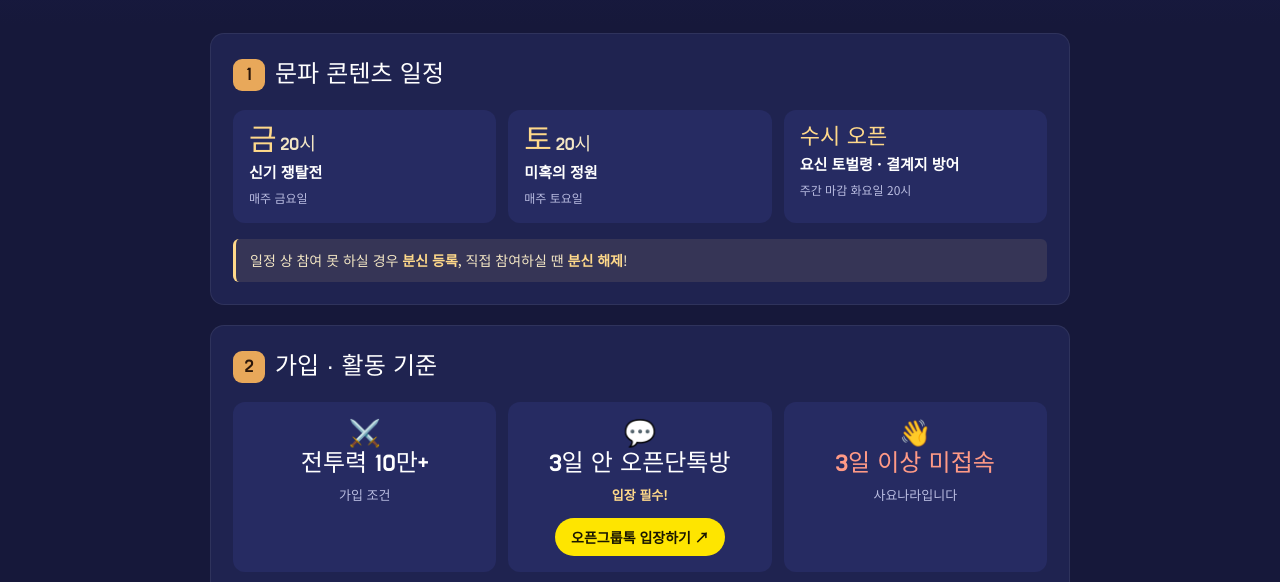
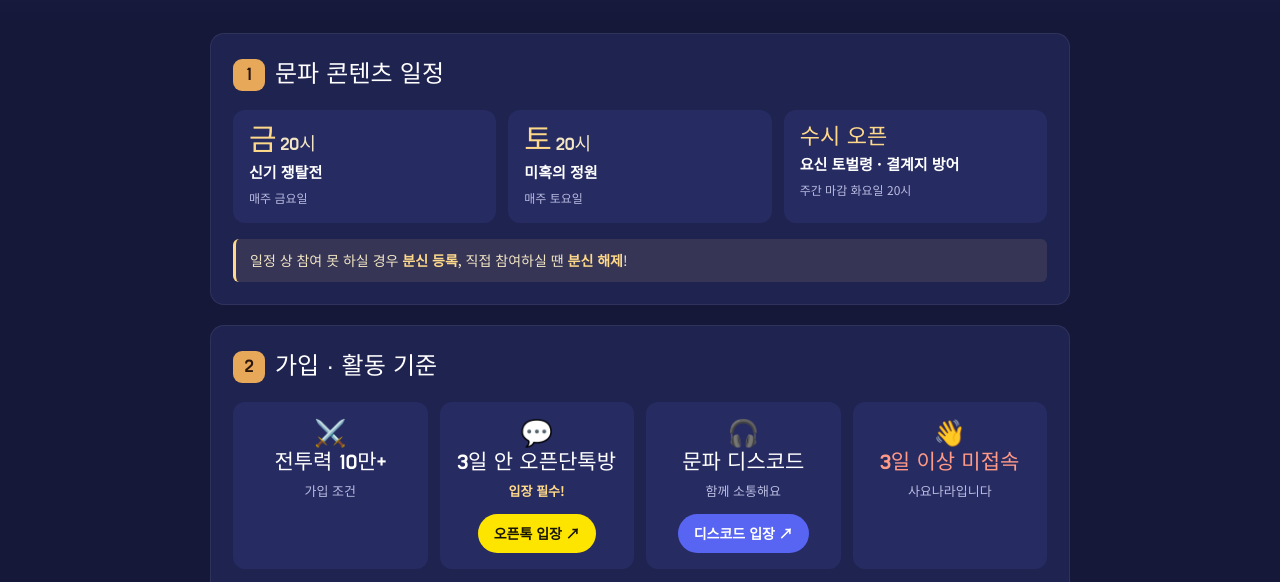
Before and after one commit to sujackman13-ops/sujackman13-ops.github.io, a plain HTML site: page notice.html in a window 1280 px wide. Shown: the part 212-794 px from the top of the page. Drawn offline with Linux system fonts and the light colour scheme.

Commit message:
문파 공지: 디스코드 추가

```diff
--- a/notice.html
+++ b/notice.html
@@ -32,15 +32,17 @@ body{margin:0;background:#16183a;color:#eef0ff;font-family:"Noto Sans KR",system
 .ev.free .day{font-size:22px}
 
 /* 가입 기준 */
-.rules{display:grid;grid-template-columns:repeat(3,minmax(0,1fr));gap:12px}
-.rule{background:#262b62;border-radius:12px;padding:16px;display:flex;flex-direction:column;gap:6px;text-align:center;align-items:center}
+.rules{display:grid;grid-template-columns:repeat(4,minmax(0,1fr));gap:12px}
+@media (max-width:900px){.rules{grid-template-columns:repeat(2,minmax(0,1fr))}}
+.rule{background:#262b62;border-radius:12px;padding:16px 10px;display:flex;flex-direction:column;gap:6px;text-align:center;align-items:center}
 .rule .ic{font-size:26px;line-height:1}
-.rule .big{font-family:"Do Hyeon",sans-serif;font-size:24px;color:#fff;line-height:1.2}
+.rule .big{font-family:"Do Hyeon",sans-serif;font-size:21px;word-break:keep-all;color:#fff;line-height:1.2}
 .rule .sub{font-size:13px;color:#b9bce0}
 .rule.warn .big{color:#ff9a86}
 .rule .must{color:#ffd98a}
 .kakao{margin-top:6px;display:inline-flex;align-items:center;gap:6px;padding:8px 16px;border-radius:999px;background:#fee500;color:#191600;font-weight:700;font-size:14px;text-decoration:none;transition:transform .2s}
-.kakao:hover{transform:translateY(-2px)}
+.kakao:hover,.discord:hover{transform:translateY(-2px)}
+.discord{margin-top:6px;display:inline-flex;align-items:center;gap:6px;padding:8px 16px;border-radius:999px;background:#5865f2;color:#fff;font-weight:700;font-size:14px;text-decoration:none;transition:transform .2s}
 .welcome{font-size:14px;color:#cfd2f0;display:flex;flex-direction:column;gap:6px}
 
 /* 기여도 */
@@ -63,7 +65,8 @@ body{margin:0;background:#16183a;color:#eef0ff;font-family:"Noto Sans KR",system
 .legend{display:flex;gap:16px;flex-wrap:wrap;font-size:12px;color:#b9bce0}
 .legend span::before{content:"";display:inline-block;width:10px;height:10px;border-radius:3px;margin-right:5px;vertical-align:-1px}
 .legend .la::before{background:#e8a85a}.legend .lb2::before{background:#8a6a3a}
-@media (max-width:640px){.sched,.rules{grid-template-columns:minmax(0,1fr)}.pt{grid-template-columns:1fr 54px}.pt .lb{grid-column:1/-1}}
+@media (max-width:640px){.sched{grid-template-columns:minmax(0,1fr)}.pt{grid-template-columns:1fr 54px}.pt .lb{grid-column:1/-1}}
+@media (max-width:480px){.rules{grid-template-columns:minmax(0,1fr)}}
 </style>
 </head>
 <body>
@@ -95,7 +98,8 @@ body{margin:0;background:#16183a;color:#eef0ff;font-family:"Noto Sans KR",system
     <h2 id="s2"><span class="no">2</span>가입 · 활동 기준</h2>
     <div class="rules">
       <div class="rule"><span class="ic" aria-hidden="true">⚔️</span><span class="big">전투력 10만+</span><span class="sub">가입 조건</span></div>
-      <div class="rule"><span class="ic" aria-hidden="true">💬</span><span class="big">3일 안 오픈단톡방</span><span class="sub"><b class="must">입장 필수!</b></span><a class="kakao" href="https://open.kakao.com/o/gR1uGdSi" target="_blank" rel="noopener">오픈그룹톡 입장하기 ↗</a></div>
+      <div class="rule"><span class="ic" aria-hidden="true">💬</span><span class="big">3일 안 오픈단톡방</span><span class="sub"><b class="must">입장 필수!</b></span><a class="kakao" href="https://open.kakao.com/o/gR1uGdSi" target="_blank" rel="noopener">오픈톡 입장 ↗</a></div>
+      <div class="rule"><span class="ic" aria-hidden="true">🎧</span><span class="big">문파 디스코드</span><span class="sub">함께 소통해요</span><a class="discord" href="https://discord.gg/FQfqeSweJk" target="_blank" rel="noopener">디스코드 입장 ↗</a></div>
       <div class="rule warn"><span class="ic" aria-hidden="true">👋</span><span class="big">3일 이상 미접속</span><span class="sub">사요나라입니다</span></div>
     </div>
     <div class="tip">단, 휴가·출장·바쁜 일정은 <b>단톡방 또는 운영진</b>에게 언질해 주시면 예외 적용하겠습니다~</div>
```
